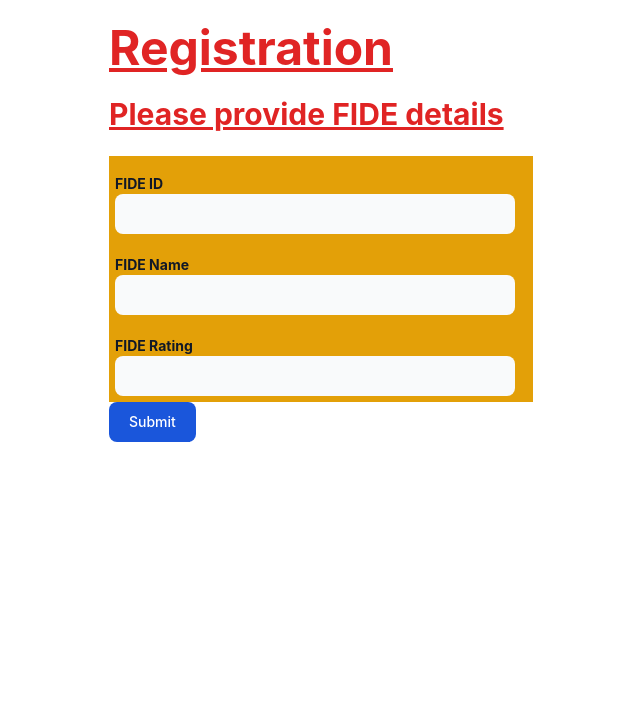
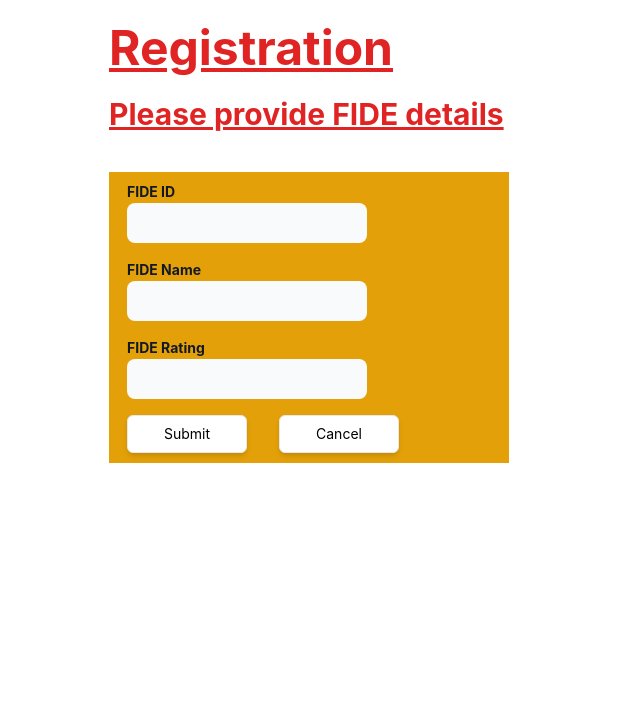
Before and after one commit to ardieMejia/event_management_system, a Flask app: page /single-member-fide/1 in a window 1280 px wide. Shown: the part 64-767 px from the top of the page, without its empty margins (319-959 px from the left). Run offline with Flask 3, Linux system fonts and the light colour scheme; lists and menus that the app fills with data are empty; some libraries are stand-ins or nearby versions.

Commit message:
fide save/delete fix

```diff
--- a/app.py
+++ b/app.py
@@ -19,6 +19,7 @@ import time
 import pandas as pd
 from io import StringIO, BytesIO
 import datetime
+from c_validation_funcs import convert_nan_to_string
 
 import json
 
@@ -111,10 +112,12 @@ def single_member(mcfId):
 @app.route('/single-member-fide/<int:mcfId>', methods = ['GET'])
 def single_member_fide(mcfId):
 
-
+    whatHappened = request.args.get("whatHappened")
+    if not whatHappened:
+        whatHappened=""
     query = sa.select(Member).where(Member.mcfId == mcfId)
     m = db.session.scalar(query)
-    return render_template("single-member-fide.html", m=m)
+    return render_template("single-member-fide.html", m=m, whatHappened=whatHappened)
 # return m
 
 
@@ -123,36 +126,51 @@ def update_fide():
     mcfId = request.args.get("mcfId")
     # query = sa.select(Member).where(Member.mcfId == mcfId)
     # m = db.session.scalar(query)
-    m = db.session(Member).where(Member.mcfId == mcfId )
+    # m = db.session(Member).where(Member.mcfId == mcfId )
+
+
+    statement = db.select(Member).where(Member.mcfId == mcfId)
+    m = db.session.scalars(statement).first()
     m.fideId = request.form['fideId']
     m.fideName = request.form['fideName']
     m.fideRating = request.form['fideRating']
     app.logger.info(m.fideId)
     # TODO: do something about this one
-    if m.isDataValid(p_fideId=m.fideId, p_fideRating=m.fideRating):
-        errorsList = m.isDataValid(p_fideId=m.fideId, p_fideRating=m.fideRating)
-        return C_templater.custom_render_template(errorTopic="Invalid Input Error", errorsList=errorsList, isTemplate=True)
+
+    errorsList = m.isDataInvalid(p_fideId=m.fideId, p_fideRating=m.fideRating)
+    if errorsList:
+        return redirect(url_for('single_member_fide', mcfId=mcfId, whatHappened=",".join(errorsList)
+                                # updatedTournamentId=request.form.get("tournament_name")
+                                ))
+        # return C_templater.custom_render_template(errorTopic="Invalid Input Error", errorsList=errorsList, isTemplate=True)
 
 
     db.session.add(m)
     try:
         db.session.commit()
+        whatHappened = "new FIDE saved"
     except IntegrityError as i: # ========== exceptions are cool, learn to love exceptions.
         db.session.rollback()
-        return C_templater.custom_render_template(errorTopic="DB-API IntegrityError", errorsList=[i._message], isTemplate=True)
+        # return C_templater.custom_render_template(errorTopic="DB-API IntegrityError", errorsList=[i._message], isTemplate=True)
+        whatHappened = "something went wrong"
+
     except DataError as d:
         db.session.rollback()
-        return C_templater.custom_render_template(errorTopic="DB API DataError", errorsList=[d._message], isTemplate=True)
+        # return C_templater.custom_render_template(errorTopic="DB API DataError", errorsList=[d._message], isTemplate=True)
+        whatHappened = "something went wrong"
+
+
+    # db.session.close() # we are eager to close session after last times error in production
+
+
+    return redirect(url_for('member_front', whatHappened=whatHappened))
+    # return render_template("member-front.html", m=m, tournamentRegistered=tr, tournamentOptions=es, whatHappened=whatHappened)
 
 
 
-    # return "new FIDE saved"
-    return render_template("single-member.html", m=m, whatHappened="new FIDE saved")
-
 @app.route('/event-create')
 def event_create():
-    app.logger.info('========== event ==========')
-    app.logger.info('========== event ==========')
+
 
     return render_template("event-create.html", el=Event.disciplinesList)
 
@@ -249,11 +267,11 @@ def create_member():
         return C_templater.custom_render_template(errorTopic="DB-API IntegrityError", errorsList=[i._message], isTemplate=True)
     # example of final form ===== return c_templater("Data entry error", "tournament name duplicate", "error.html")
 
-    app.logger.info('========== event ==========')
+    # app.logger.info('========== event ==========')
     # app.logger.info(request.form['EVENT ID'])
     # app.logger.info(type(old_event.data.values.tolist()))
-    app.logger.info(m)
-    app.logger.info('========== event ==========')
+    # app.logger.info(m)
+    # app.logger.info('========== event ==========')
 
 
     # return C_templater.custom_render_template("Successfully saved", i._message())
@@ -441,9 +459,9 @@ def login():
         if not m.check_password(password):
             return C_templater.custom_render_template("Login Problem", ["Wrong password"], True)
         else:
-            es = []
             login_user(m)
             query = sa.select(Event)
+            es = []
             es = db.session.scalars(query).all()
             tr = []
             if m.getEvents() != "":
@@ -483,9 +501,9 @@ def member_front():
                     e = db.session.scalars(statement).first()
                     tr.append(e.tournamentName)
 
-            app.logger.info("+++++")
-            app.logger.info(tr)
-            app.logger.info("+++++")
+            # app.logger.info("+++++")
+            # app.logger.info(tr)
+            # app.logger.info("+++++")
 
 
 
@@ -509,10 +527,7 @@ def member_front():
 
 
 
-            app.logger.info("=====before updates")
-            app.logger.info(m_events)
-            app.logger.info(request.form['tournament_name'])
-            app.logger.info("=====ss")
+
 
             whatHappened=""
             if request.form.get("button") == "save":
@@ -546,11 +561,7 @@ def member_front():
                 db.session.rollback()
                 return C_templater.custom_render_template(errorTopic="DB-API IntegrityError", errorsList=[i._message], isTemplate=True)
 
-            # app.logger.info('========== event ==========')
-            # app.logger.info('========== event ==========')
-            app.logger.info("=====AFTER updates")
-            app.logger.info(m_events)
-            app.logger.info("=====ss")
+
 
             db.session.close()
 
@@ -723,18 +734,33 @@ def processMcfList():
                 skippedList.append({"mcfId": row[mapFrom['mcfId']]})
                 continue
 
+
+            app.logger.info("%%%%%")
+
+            app.logger.info(
+            row[mapFrom['yearOfBirth']]
+            )
+            app.logger.info(
+                convert_nan_to_string(
+                    row[mapFrom['yearOfBirth']]
+                )
+            )
+            app.logger.info("%%%%%")
+
+            yearOfBirth = convert_nan_to_string(row[mapFrom['yearOfBirth']])
+
             values.append(
                 {
                     "mcfId": row[mapFrom['mcfId']],
                     "mcfName": row[mapFrom['mcfName']],
                     "gender": row[mapFrom['gender']],
-                    "yearOfBirth": row[mapFrom['yearOfBirth']],
+                    "yearOfBirth": yearOfBirth,
                     "state": row[mapFrom['state']],
                     "nationalRating": row[mapFrom['nationalRating']],
                     "events": "",
                     "fideId": Member.empty_string_to_zero(num = str(row[mapFrom['fideId']])),
                     "password": bcrypt.generate_password_hash(row[mapFrom['mcfId']].strip() \
-                                                              + row[mapFrom['yearOfBirth']].strip() \
+                                                              + yearOfBirth.strip() \
                                                               ).decode('utf-8')
                 }
             )
--- a/model.py
+++ b/model.py
@@ -146,7 +146,7 @@ class Member(UserMixin, db.Model):
     def isDataInvalid(self, p_fideId, p_fideRating):
         errorsList = []
         if p_fideId.isnumeric() and p_fideRating.isnumeric():
-            return True
+            return []
         if not p_fideId.isnumeric():
             errorsList.append("FIDE ID should be a number")
         if not p_fideRating.isnumeric():
--- a/templates/member-front.html
+++ b/templates/member-front.html
@@ -20,7 +20,7 @@
     <form action="{{ url_for('member_front')  }}" method="post">
 
 	<table class="w-full">
-	    <!-- <caption class="caption-top {{ 'text-purple-600' if whyHappened else 'text-green-600' }} italic p-2"> -->
+
 	    <caption class="caption-top text-green-600 italic p-2">
 		{{ whatHappened }}
 	    </caption>
@@ -142,11 +142,11 @@
 
 			<div class="m-2">
 			    <ul class="max-w-md space-y-1 list-disc list-inside ">
+				    {% for l in tournamentRegistered %}
 				<li>
-				    {% for l in tournamentRegistered %}
 					{{ l }}
+				</li>
 				    {% endfor %}
-				</li>
 			    </ul>
 
 
--- a/templates/single-member-fide.html
+++ b/templates/single-member-fide.html
@@ -25,41 +25,95 @@ Registration
     <form name="FIDEform" action="{{ url_for('update_fide', mcfId=m.mcfId ) }}" method="post">
 
 
-    <table class="border border-yellow-400 border-2 w-full">
+	<table class="border border-yellow-400 border-2 w-100">
+	    <caption class="caption-top {{ 'text-green-600' if "saved" in whatHappened else 'text-red-600'}}  italic p-2">
+		{{ whatHappened }}
+	    </caption>
 	    <tbody>
+
 		<tr class="bg-yellow-400">
-		<th class="border border-yellow-400  border-1">
-		    <div class="m-4 mb-1 ml-1 text-left">
+		    <th class="border border-yellow-400  border-1" colspan="2">
+			<div  class="pt-2 pl-4 pr-4 text-left">
 			    <label for="fideId" class="block text-gray-900 text-sm">FIDE ID</label>
-			<input id="fideId" name="fideId" class="bg-gray-50 border-none text-gray-900 text-sm rounded-lg focus:ring-red-500 focus:border-red-500 block w-full p-2.5 dark:bg-gray-700 dark:border-gray-600 dark:placeholder-gray-400 dark:text-white dark:focus:ring-blue-500 dark:focus:border-blue-500" required />
 			</div>
 		    </th>
+		</tr>
+		<tr class="bg-yellow-400">
+
+		    <td colspan="2">
+			<div class="pb-2 pl-4 pr-4">
+			    <input id="fideId" name="fideId" class="bg-gray-50 border-none text-gray-900 text-sm rounded-lg focus:ring-red-500 focus:border-red-500 block w-60 p-2.5 dark:bg-gray-700 dark:border-gray-600 dark:placeholder-gray-400 dark:text-white dark:focus:ring-blue-500 dark:focus:border-blue-500" required />
+			</div>
+		    </td>
 		</tr>
 
 
 
 
 
+
+
+
 		<tr class="bg-yellow-400">
-		<th class="border border-yellow-400  border-1">
-		    <div class="m-4 mb-1 ml-1 text-left">
+		    <th class="border border-yellow-400  border-1" colspan="2">
+			<div  class="pt-2 pl-4 pr-4 text-left">
 			    <label for="fideName" class="block text-gray-900 text-sm">FIDE Name</label>
-			<input id="fideName" name="fideName" class="bg-gray-50 border-none text-gray-900 text-sm rounded-lg focus:ring-red-500 focus:border-red-500 block w-full p-2.5 dark:bg-gray-700 dark:border-gray-600 dark:placeholder-gray-400 dark:text-white dark:focus:ring-blue-500 dark:focus:border-blue-500" required />
 			</div>
 		    </th>
+		</tr>
+		    <tr class="bg-yellow-400">
+
+			<td colspan="2">
+			    <div class="pb-2 pl-4 pr-4">
+				<input id="fideName" name="fideName" class="bg-gray-50 border-none text-gray-900 text-sm rounded-lg focus:ring-red-500 focus:border-red-500 block w-60 p-2.5 dark:bg-gray-700 dark:border-gray-600 dark:placeholder-gray-400 dark:text-white dark:focus:ring-blue-500 dark:focus:border-blue-500" required />
+			    </div>
+			</td>
 		    </tr>
 
 
 
+
+
+
 		    <tr class="bg-yellow-400">
-		<th class="border border-yellow-400  border-1">
-		    <div class="m-4 mb-1 ml-1 text-left">
+			<th class="border border-yellow-400  border-1" colspan="2">
+			    <div  class="pt-2 pl-4 pr-4 text-left">
 				<label for="fideRating" class="block text-gray-900 text-sm">FIDE Rating</label>
-			<input id="fideRating" name="fideRating" class="bg-gray-50 border-none text-gray-900 text-sm rounded-lg focus:ring-red-500 focus:border-red-500 block w-full p-2.5 dark:bg-gray-700 dark:border-gray-600 dark:placeholder-gray-400 dark:text-white dark:focus:ring-blue-500 dark:focus:border-blue-500" required />
 			    </div>
 			</th>
 		    </tr>
+		    <tr class="bg-yellow-400">
 
+			<td colspan="2">
+			    <div class="pb-2 pl-4 pr-4">
+				<input id="fideRating" name="fideRating" class="bg-gray-50 border-none text-gray-900 text-sm rounded-lg focus:ring-red-500 focus:border-red-500 block w-60 p-2.5 dark:bg-gray-700 dark:border-gray-600 dark:placeholder-gray-400 dark:text-white dark:focus:ring-blue-500 dark:focus:border-blue-500" required />
+			    </div>
+			</td>
+		    </tr>
+
+
+		<tr>
+
+		    <td class="bg-yellow-400" colspan="2">
+
+			<div class="flex justify-start">
+			    <div  class="py-2 pl-4 pr-4">
+			    <button type="submit" name="button" value="delete" class="w-30 rounded-md bg-white py-2 px-4 border text-center text-sm text-black transition-all shadow-md hover:shadow-xl focus:bg-white-700 hover:bg-white-700 ">Submit</button>
+			</div>
+
+
+
+		    <div   class="py-2 pl-4 pr-4">
+			<button type="submit" name="button" value="delete" class="w-30 rounded-md bg-white py-2 px-4 border text-center text-sm text-black transition-all shadow-md hover:shadow-xl focus:bg-white-700 hover:bg-white-700 ">
+			    <a href="{{ url_for('logout')}}">
+			    Cancel
+			    </a>
+			</button>
+			</div>
+			</div>
+		    </td>
+
+		</tr>
 
 
 
@@ -68,7 +122,7 @@ Registration
 
 
 
-    <button type="submit" class="m-2 text-white bg-blue-700 hover:bg-blue-800 focus:ring-4 focus:outline-none focus:ring-blue-300 font-medium rounded-lg text-sm w-full sm:w-auto px-5 py-2.5 text-center dark:bg-blue-600 dark:hover:bg-blue-700 dark:focus:ring-blue-800">Submit</button>
+
     </form>
 
     <br>
```
Lines whose indentation alone changed are shown as unchanged.
